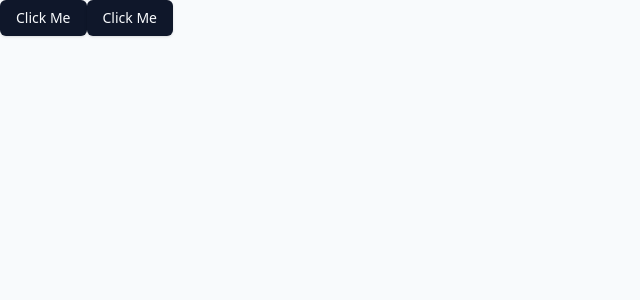
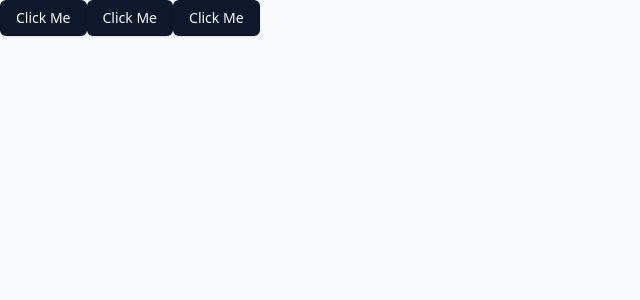
Before and after one commit to PSI-Robert/bolt-nuxt-test, a Nuxt app: page / in a window 1280 px wide. Shown: the top 300 px of the page, without its empty margins (0-640 px from the left). Built offline with nearby package versions, Linux system fonts and the light colour scheme.

Commit message:
initial commit

```diff
--- a/app.vue
+++ b/app.vue
@@ -2,6 +2,7 @@
    <div class="flex min-h-screen bg-slate-50 dark:bg-black dark:text-white">
       <NuxtLayout>
          <div class="hello" />
+         <Button>Click Me</Button>
          <Button>Click Me</Button>
          <Button>Click Me</Button>
       </NuxtLayout>
```
